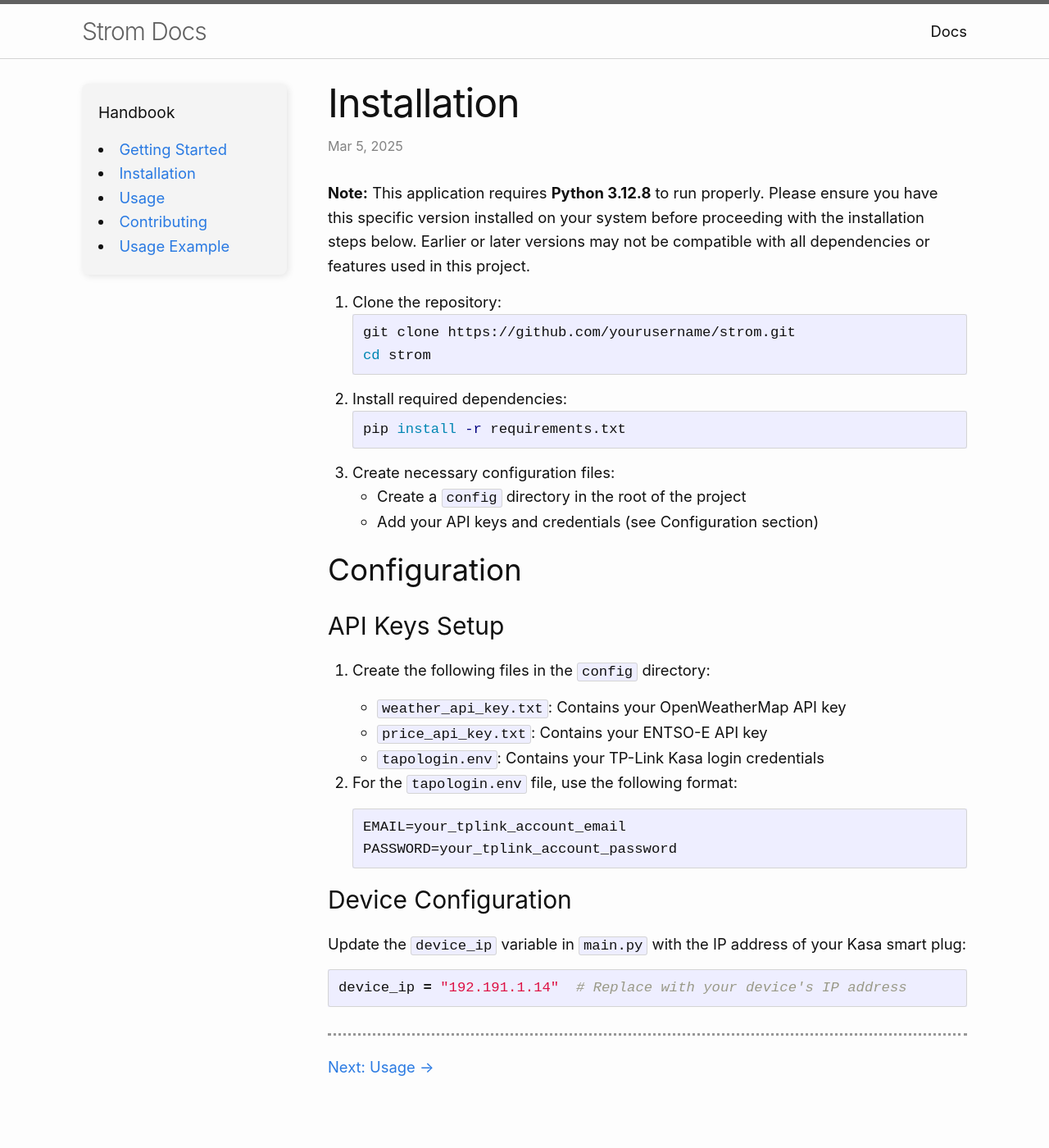
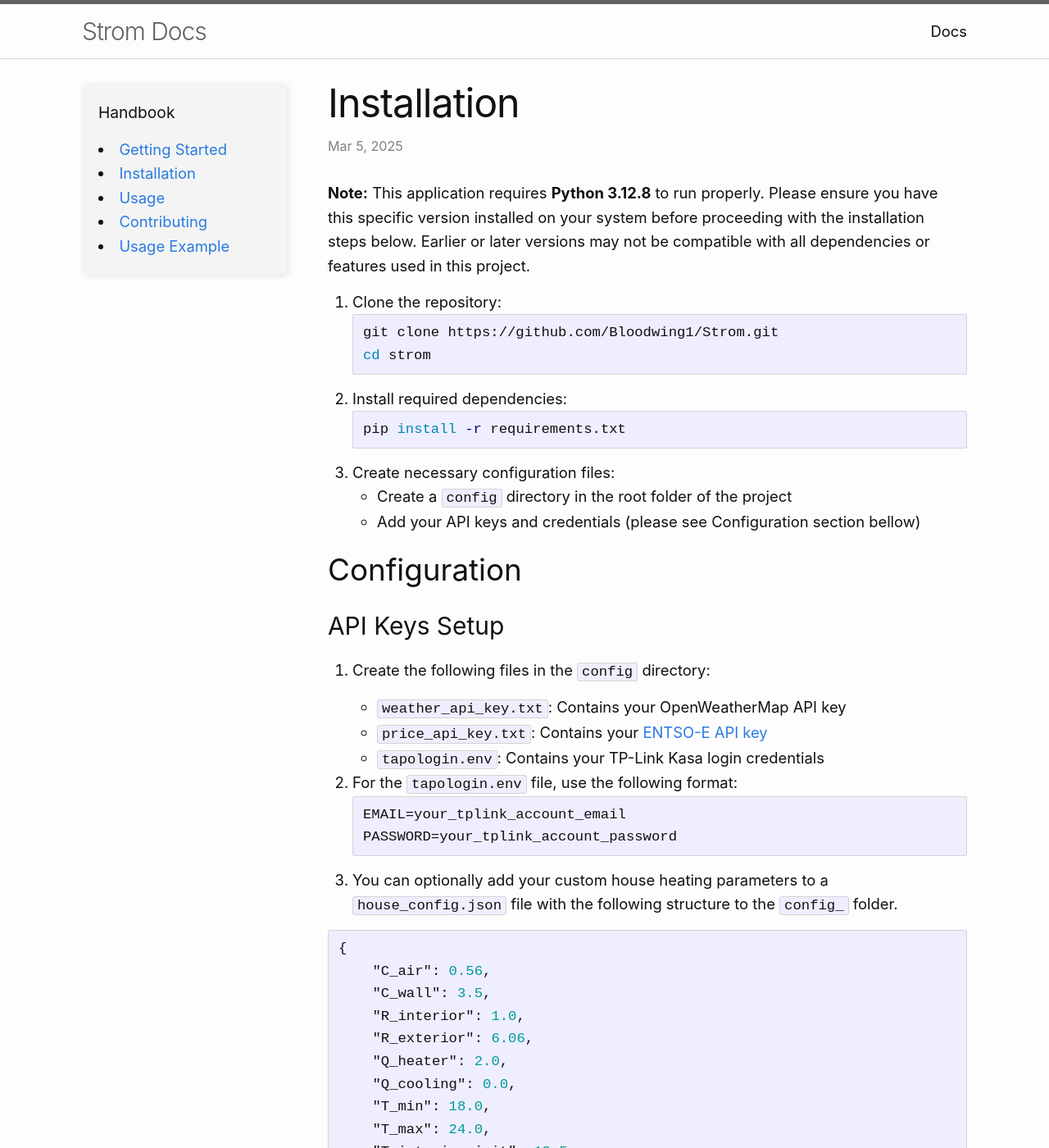
Before and after one commit to janbsc4/strom-docs, a Jekyll site: the page built from _posts/2025-03-05-installation.md, in a window 1280 px wide and 1400 px high. Shown: the whole window at 82% size. Built offline with Jekyll 4.4.1, drawn with Linux system fonts in a browser that asks for light colours; some of the changed text lies outside the part shown.

Commit message:
Updated docs

````diff
--- a/_posts/2025-03-05-installation.md
+++ b/_posts/2025-03-05-installation.md
@@ -9,7 +9,7 @@ categories: docs
 
 1. Clone the repository:
    ```bash
-   git clone https://github.com/yourusername/strom.git
+   git clone https://github.com/Bloodwing1/Strom.git
    cd strom
    ```
 
@@ -19,8 +19,8 @@ categories: docs
    ```
 
 3. Create necessary configuration files:
-   - Create a `config` directory in the root of the project
-   - Add your API keys and credentials (see Configuration section)
+   - Create a `config` directory in the root folder of the project
+   - Add your API keys and credentials (please see Configuration section bellow)
 
 ## Configuration
 
@@ -29,7 +29,7 @@ categories: docs
 1. Create the following files in the `config` directory:
 
    - `weather_api_key.txt`: Contains your OpenWeatherMap API key
-   - `price_api_key.txt`: Contains your ENTSO-E API key
+   - `price_api_key.txt`: Contains your [ENTSO-E API key](https://transparency.entsoe.eu/content/static_content/Static%20content/web%20api/Guide_prod_backup_06_11_2024.html#_authentication_and_authorisation)
    - `tapologin.env`: Contains your TP-Link Kasa login credentials
 
 2. For the `tapologin.env` file, use the following format:
@@ -37,7 +37,24 @@ categories: docs
    EMAIL=your_tplink_account_email
    PASSWORD=your_tplink_account_password
    ```
+3. You can optionally add your custom house heating parameters to a `house_config.json` file with the following structure to the `config_` folder.
 
+```json
+{
+    "C_air": 0.56,
+    "C_wall": 3.5,
+    "R_interior": 1.0,
+    "R_exterior": 6.06,
+    "Q_heater": 2.0,
+    "Q_cooling": 0.0,
+    "T_min": 18.0,
+    "T_max": 24.0,
+    "T_interior_init": 18.5,
+    "T_wall_init": 18.5,
+    "P_base": 0.01,
+    "freq": "1h"
+}
+```
 ### Device Configuration
 
 Update the `device_ip` variable in `main.py` with the IP address of your Kasa smart plug:
````
Also changed, not shown: _posts/2025-03-03-getting-started.md (+1 -1 lines).
